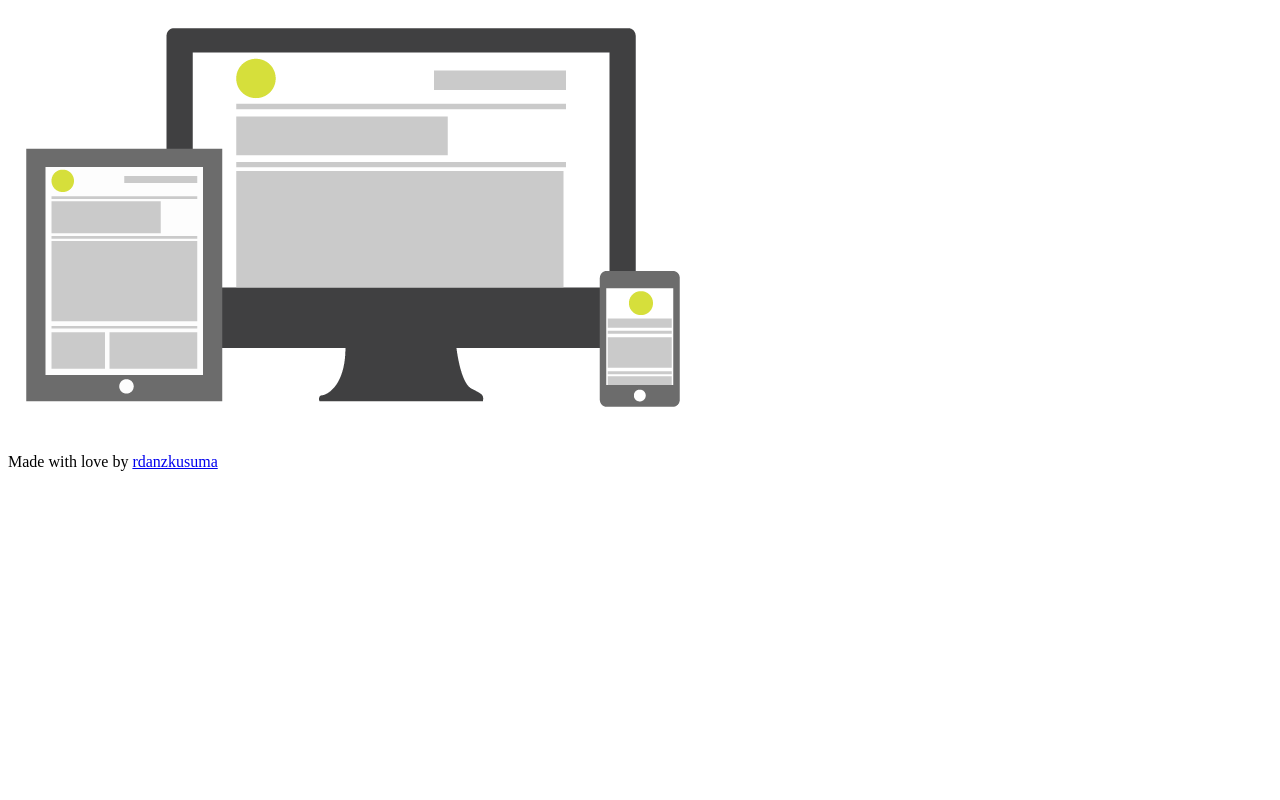
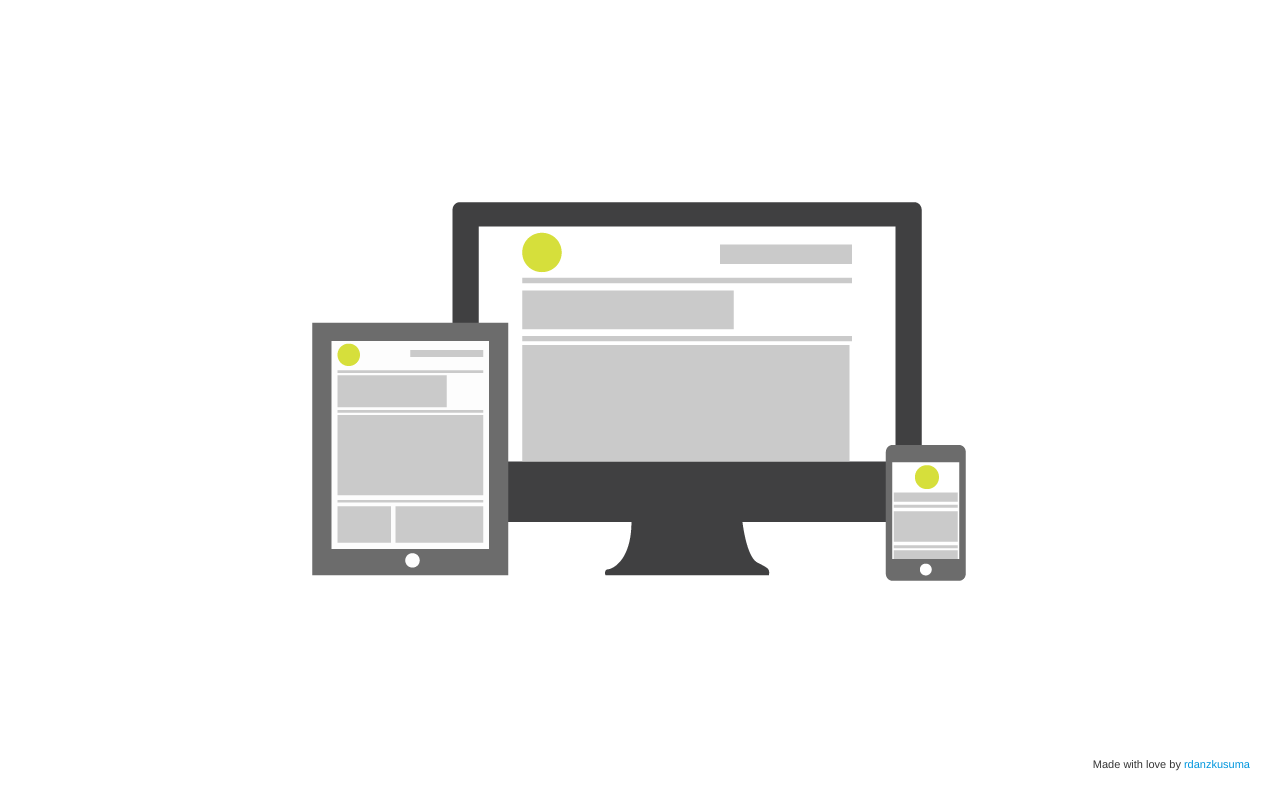
Before and after one commit to danzkusuma/danz-HtmlBoiler, a plain HTML site: page index.html in a window 1280 px wide. Drawn offline with Linux system fonts and the light colour scheme.

Commit message:
Changing CSS href

```diff
--- a/index.html
+++ b/index.html
@@ -10,7 +10,7 @@
 
     <link rel="shortcut icon" href="assets/img/favicon.ico" />
 
-    <link href="assets/css/_style.css" rel="stylesheet">
+    <link href="assets/css/style.css" rel="stylesheet">
 </head>
 <body>
 	<div id="root">
```
